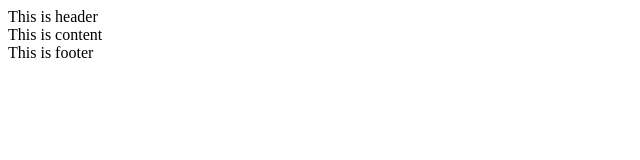
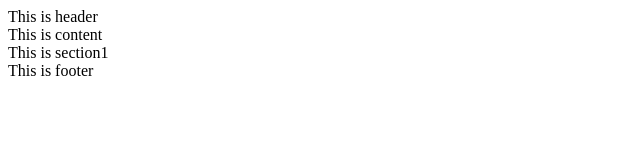
Before and after one commit to le-nhi-jh/le-nhi-jh, a plain HTML site: page index.html in a window 1280 px wide. Shown: the full height of the page, 0-640 px from the left. Drawn offline with Linux system fonts and the light colour scheme.

Commit message:
Feat: add section 1

```diff
--- a/index.html
+++ b/index.html
@@ -7,7 +7,10 @@
   </head>
   <body>
     <header>This is header</header>
-    <div>This is content</div>
+    <div>
+      This is content
+      <section>This is section1</section>
+    </div>
     <footer>This is footer</footer>
   </body>
 </html>
```
